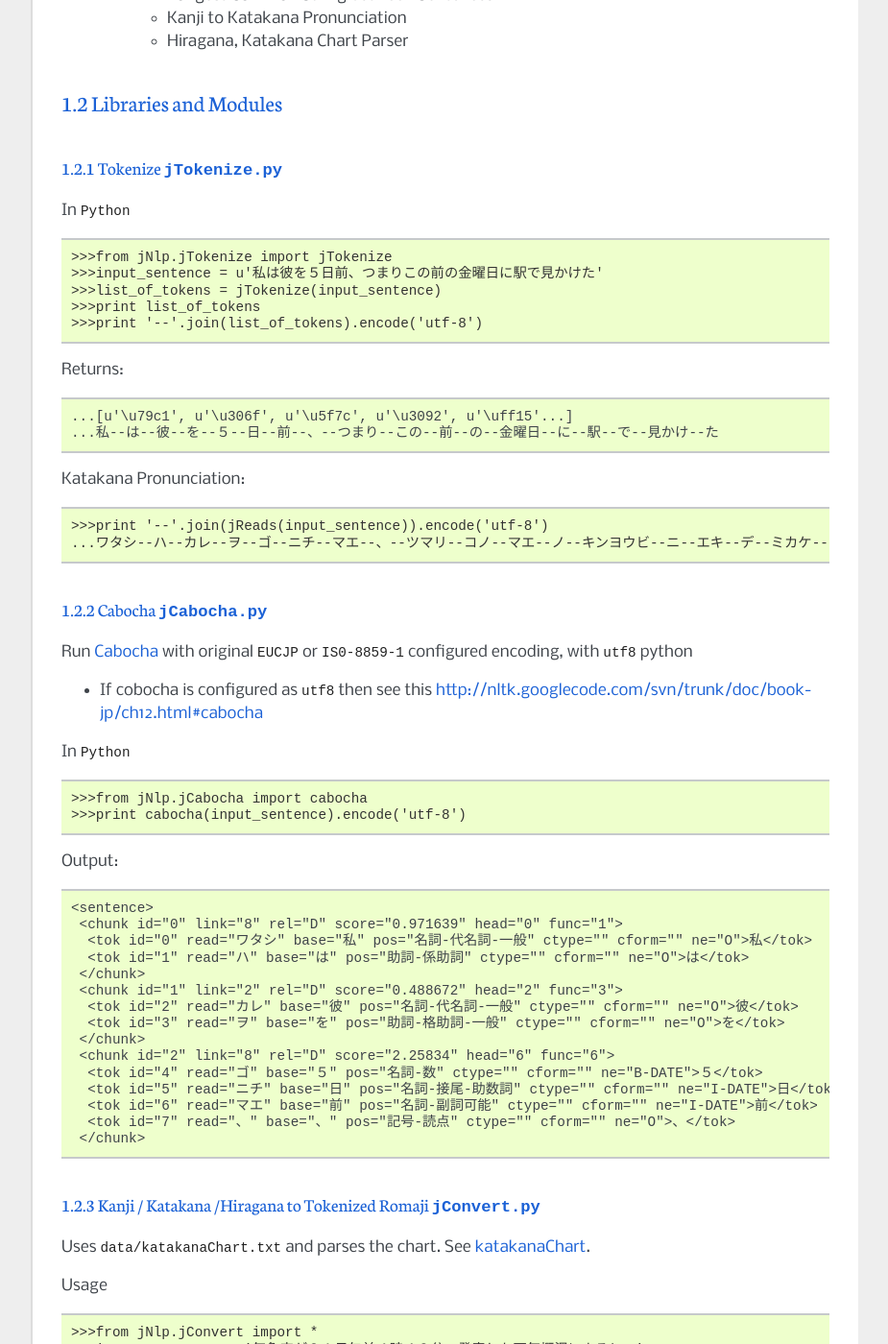
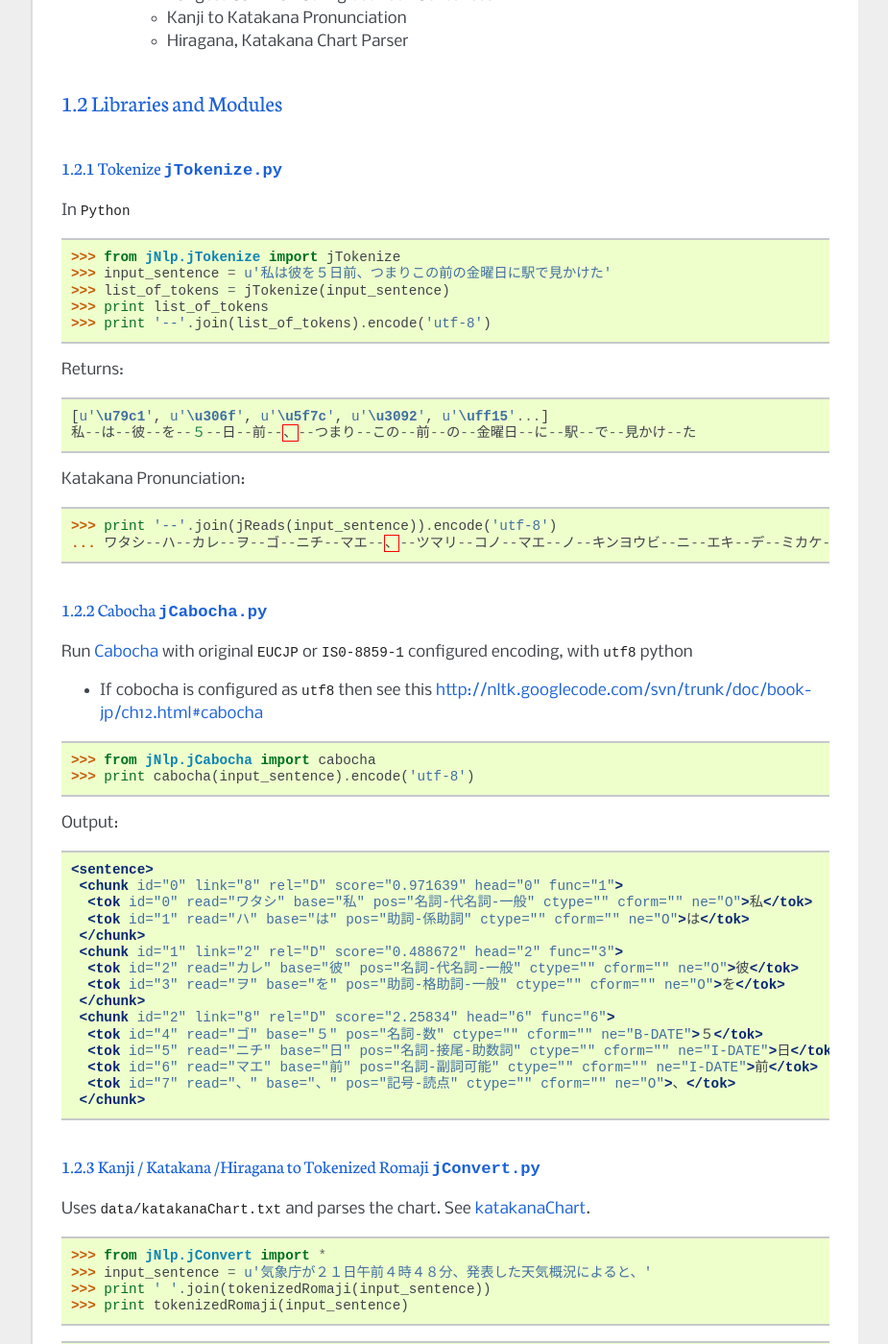
Before and after one commit to kevincobain2000/jProcessing, a Sphinx documentation site: the page built from docs/index.rst, in a window 1280 px wide and 1400 px high, scrolled down 1734 px. Shown: the whole window at 96% size, without its empty margins (198-1123 px from the left). Built offline with Sphinx 7.4.7, drawn with Linux system fonts in a browser that asks for light colours; comment, search, counter and statistics services are not loaded; some of the changed text lies outside the part shown.

Commit message:
automatic push committed

```diff
--- a/docs/index.rst
+++ b/docs/index.rst
@@ -50,7 +50,7 @@ Requirements
 
 In ``Terminal`` ::
 
-  >>>bash$ python setup.py install
+  bash$ python setup.py install
 
 History
 -------
@@ -77,25 +77,25 @@ Tokenize ``jTokenize.py``
 -------------------------
 In ``Python`` ::
 
-  >>>from jNlp.jTokenize import jTokenize
-  >>>input_sentence = u'私は彼を５日前、つまりこの前の金曜日に駅で見かけた'
-  >>>list_of_tokens = jTokenize(input_sentence)
-  >>>print list_of_tokens
-  >>>print '--'.join(list_of_tokens).encode('utf-8')
+  >>> from jNlp.jTokenize import jTokenize
+  >>> input_sentence = u'私は彼を５日前、つまりこの前の金曜日に駅で見かけた'
+  >>> list_of_tokens = jTokenize(input_sentence)
+  >>> print list_of_tokens
+  >>> print '--'.join(list_of_tokens).encode('utf-8')
 
 Returns:
 
-::
+.. code-block:: python
 
-  ...[u'\u79c1', u'\u306f', u'\u5f7c', u'\u3092', u'\uff15'...]
-  ...私--は--彼--を--５--日--前--、--つまり--この--前--の--金曜日--に--駅--で--見かけ--た
+  [u'\u79c1', u'\u306f', u'\u5f7c', u'\u3092', u'\uff15'...]
+  私--は--彼--を--５--日--前--、--つまり--この--前--の--金曜日--に--駅--で--見かけ--た
 
 Katakana Pronunciation:
 
-::
+.. code-block:: python
 
-  >>>print '--'.join(jReads(input_sentence)).encode('utf-8')
-  ...ワタシ--ハ--カレ--ヲ--ゴ--ニチ--マエ--、--ツマリ--コノ--マエ--ノ--キンヨウビ--ニ--エキ--デ--ミカケ--タ
+  >>> print '--'.join(jReads(input_sentence)).encode('utf-8')
+  ... ワタシ--ハ--カレ--ヲ--ゴ--ニチ--マエ--、--ツマリ--コノ--マエ--ノ--キンヨウビ--ニ--エキ--デ--ミカケ--タ
 
 
 Cabocha ``jCabocha.py``
@@ -107,14 +107,14 @@ Run Cabocha_ with original ``EUCJP`` or ``IS0-8859-1`` configured encoding, with
 
 - If cobocha is configured as ``utf8`` then see this http://nltk.googlecode.com/svn/trunk/doc/book-jp/ch12.html#cabocha
 
-In ``Python`` ::
+.. code-block:: python
 
->>>from jNlp.jCabocha import cabocha
->>>print cabocha(input_sentence).encode('utf-8')
+  >>> from jNlp.jCabocha import cabocha
+  >>> print cabocha(input_sentence).encode('utf-8')
 
 Output:
 
-::
+.. code-block:: xml
 
   <sentence>
    <chunk id="0" link="8" rel="D" score="0.971639" head="0" func="1">
@@ -139,17 +139,17 @@ Kanji / Katakana /Hiragana to Tokenized Romaji ``jConvert.py``
 
 Uses ``data/katakanaChart.txt`` and parses the chart. See katakanaChart_.
 
-Usage ::
+.. code-block:: python
 
->>>from jNlp.jConvert import *
->>>input_sentence = u'気象庁が２１日午前４時４８分、発表した天気概況によると、'
->>>print ' '.join(tokenizedRomaji(input_sentence))
->>>print tokenizedRomaji(input_sentence)
+  >>> from jNlp.jConvert import *
+  >>> input_sentence = u'気象庁が２１日午前４時４８分、発表した天気概況によると、'
+  >>> print ' '.join(tokenizedRomaji(input_sentence))
+  >>> print tokenizedRomaji(input_sentence)
 
-Output ::
+.. code-block:: python
 
-...kisyoutyou ga ni ichi nichi gozen yon ji yon hachi hun  hapyou si ta tenki gaikyou ni yoru to
-...[u'kisyoutyou', u'ga', u'ni', u'ichi', u'nichi', u'gozen',...]
+  ...kisyoutyou ga ni ichi nichi gozen yon ji yon hachi hun  hapyou si ta tenki gaikyou ni yoru to
+  ...[u'kisyoutyou', u'ga', u'ni', u'ichi', u'nichi', u'gozen',...]
 
 
 **katakanaChart.txt**
```
Also changed, not shown: README.rst (+24 -24 lines), 8 other files.
